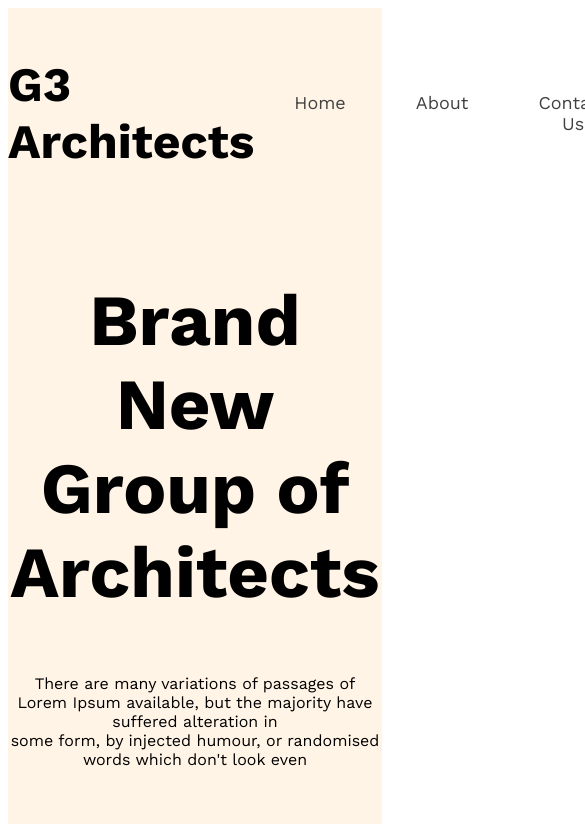
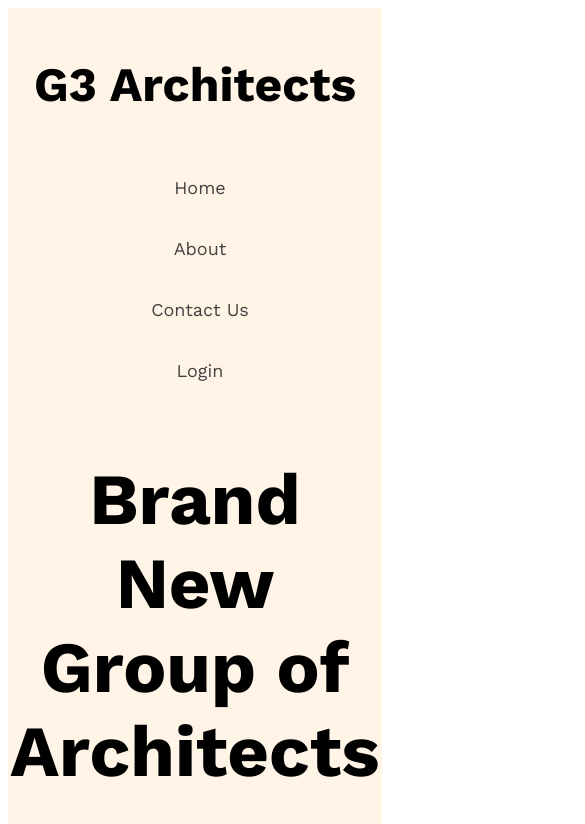
Before and after one commit to sadik111222/-Architects, a plain HTML site: page index.html in a window 390 px wide. Shown: the top 824 px of the page, 585 px wide, since content can reach past the window. Drawn offline with nearby package versions, Linux system fonts and the light colour scheme.

Commit message:
media kuyeri

```diff
--- a/style.css
+++ b/style.css
@@ -84,3 +84,13 @@
     padding-top: 50px;
     padding-bottom: 45px;
 }
+@media screen and (max-width:576px){
+    .display-flex{
+        flex-direction: column;
+    }
+    .banner-p{
+        padding-left:10px ;
+        padding-right: 10px;
+    }
+
+}
```
Also changed, not shown: 2 other files.
